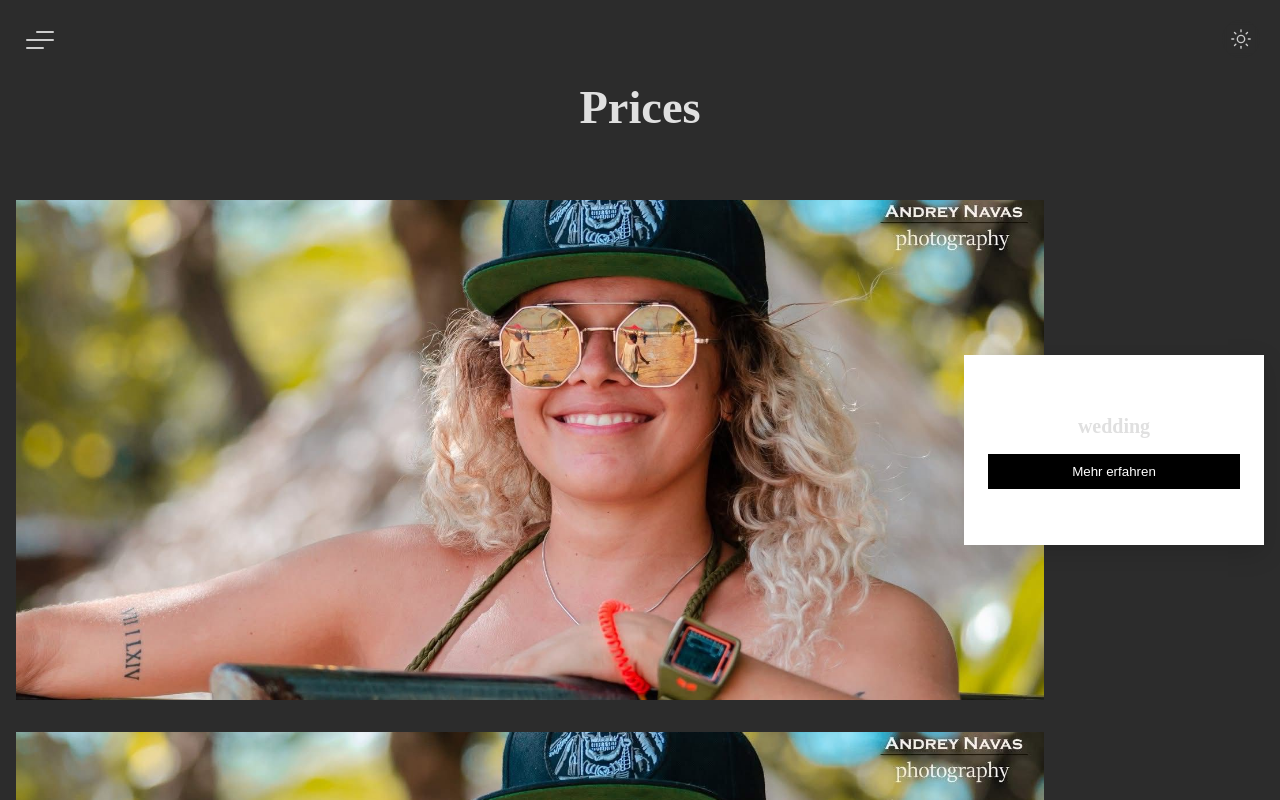
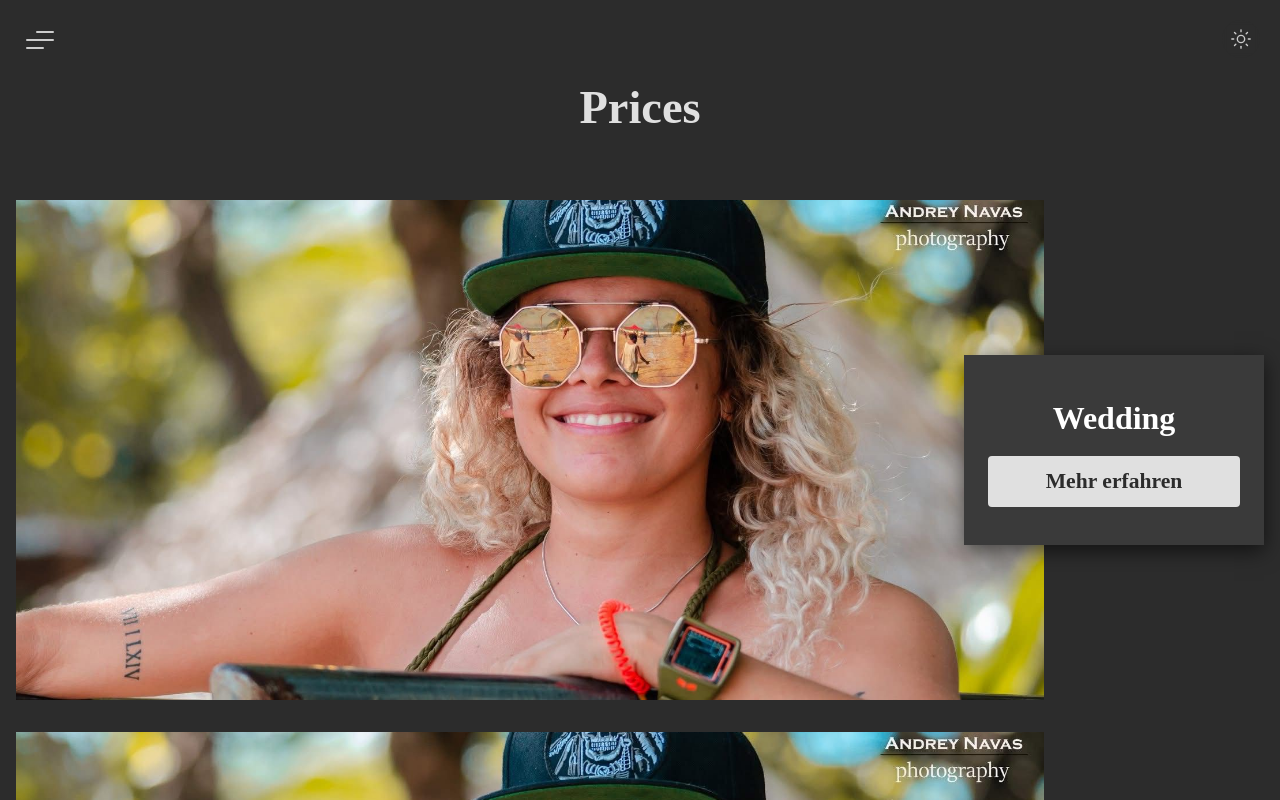
Before and after one commit to Alexis-j/portafolio-Navas-Frontend, a React (Create React App) app: page /pricing in a window 1280 px wide. Shown: the top 800 px of the page. Built offline with nearby package versions, Linux system fonts and the light colour scheme; no server answers.

Commit message:
terminando detalles de la pagina y aplicanto los temas

```diff
--- a/src/Data/pricingData.jsx
+++ b/src/Data/pricingData.jsx
@@ -1,7 +1,7 @@
 export const pricingData = [
   {
     id: "wedding-essential",
-    category: "wedding",
+    category: "Wedding",
     icon: "💍",
     title: "Essential Wedding",
     price: 900,
@@ -17,7 +17,7 @@ export const pricingData = [
   },
   {
     id: "wedding-complete",
-    category: "wedding",
+    category: "Wedding",
     icon: "💍",
     title: "Complete Wedding",
     price: 2500,
@@ -33,7 +33,7 @@ export const pricingData = [
   },
   {
     id: "wedding-premium",
-    category: "wedding",
+    category: "Wedding",
     icon: "💍",
     title: "Premium Wedding",
     price: 4500,
@@ -50,7 +50,7 @@ export const pricingData = [
   },
     {
     id: "family-essential",
-    category: "family-session",
+    category: "Family-Session",
     icon: "👨‍👩‍👧‍👦",
     title: "Essential Family Session",
     price: 900,
@@ -66,7 +66,7 @@ export const pricingData = [
   },
   {
     id: "family-complete",
-    category: "family-session",
+    category: "Family-Session",
     icon: "👨‍👩‍👧‍👦",
     title: "Complete Family Session",
     price: 2500,
@@ -83,7 +83,7 @@ export const pricingData = [
   },
   {
     id: "family-premium",
-    category: "family-session",
+    category: "Family-Session",
     icon: "👨‍👩‍👧‍👦",
     title: "Premium Family Session",
     price: 4500,
@@ -101,7 +101,7 @@ export const pricingData = [
   },
    {
     id: "couple-essential",
-    category: "couple-session",
+    category: "Couple-Session",
     icon: "💑",
     title: "Essential Couple Session",
     price: 900,
@@ -117,7 +117,7 @@ export const pricingData = [
   },
   {
     id: "couple-complete",
-    category: "couple-session",
+    category: "Couple-Session",
     icon: "💑",
     title: "Complete Couple Session",
     price: 2500,
@@ -134,7 +134,7 @@ export const pricingData = [
   },
   {
     id: "couple-premium",
-    category: "couple-session",
+    category: "Couple-Session",
     icon: "💑",
     title: "Premium Couple Session",
     price: 4500,
@@ -152,7 +152,7 @@ export const pricingData = [
   },
     {
     id: "brand-basic",
-    category: "brand",
+    category: "Brand",
     icon: "📸",
     title: "Brand basic",
     price: 400,
@@ -167,7 +167,7 @@ export const pricingData = [
   },
   {
     id: "brand-pro",
-    category: "brand",
+    category: "Brand",
     icon: "📸",
     title: "Brand Pro",
     price: 850,
@@ -214,7 +214,7 @@ export const pricingData = [
   },
   {
   id: "Monthly-content",
-  category: "Monthly-content",
+  category: "Monthly-Content",
   icon: "📸",
   title: "Monthly Content",
   price: 1200,
--- a/src/components/PricingCard/index.jsx
+++ b/src/components/PricingCard/index.jsx
@@ -1,4 +1,6 @@
-import { Button, Card, CardTitle, Desc, Icon, List, Note, Price } from './styles';
+import { Card, CardTitle, Desc, Icon, List, Note, Price } from './styles';
+
+import Button from "../ui/Button";
 
 export default function PriceCard({ data }) {
   return (
@@ -21,7 +23,7 @@ export default function PriceCard({ data }) {
 
       {data.note && <Note>{data.note}</Note>}
 
-      <Button>Anfrage senden</Button>
+      <Button variant='sendButton' >Anfrage senden</Button>
     </Card>
   );
 }
--- a/src/components/PricingCard/styles.jsx
+++ b/src/components/PricingCard/styles.jsx
@@ -4,10 +4,7 @@ export const Card = styled.div`
   background: #fff;
   padding: 32px 24px;
   text-align: center;
-  border: ${({ highlight }) =>
-    highlight ? "2px solid #000" : "1px solid #ddd"};
-  transform: ${({ highlight }) =>
-    highlight ? "scale(1.05)" : "none"};
+
 
   @media (max-width: 768px) {
     transform: none;
--- a/src/components/PricingSection/index.jsx
+++ b/src/components/PricingSection/index.jsx
@@ -1,5 +1,7 @@
 import { CategoryCard, CategoryPhoto, InfoBox, PhotoWrapper, Wrapper } from './styles';
 
+import Button from "../ui/Button";
+import { Link } from "react-router-dom";
 import Title from "../ui/Title"
 import { pricingData } from '../../Data/pricingData';
 
@@ -12,11 +14,17 @@ export default function PricingSection() {
   {categories.map(category => (
     <CategoryCard key={category}>
       <PhotoWrapper>
-        <CategoryPhoto src="/images/samily-sessiong.jpeg" alt="Family Session" />
+        <CategoryPhoto src="/images/family-sessiong.jpeg" alt="Family Session" />
       </PhotoWrapper>
       <InfoBox>
         <h2>{category.replace("-", " ")}</h2>
-        <button>Mehr erfahren</button>
+        <Button
+          as={Link}
+          to={`/pricing/${category}`}
+          variant="more"
+        >
+          Mehr erfahren
+        </Button>
       </InfoBox>
     </CategoryCard>
   ))}
--- a/src/components/PricingSection/styles.jsx
+++ b/src/components/PricingSection/styles.jsx
@@ -3,39 +3,33 @@ import styled from "styled-components";
 export const Wrapper = styled.div`
   display: flex;
   flex-direction: column;
-  gap: 32px;
+  gap: ${({ theme }) => theme.spacing(4)};
   align-items: center;
-  padding: 64px 16px;
-
+  padding: ${({ theme }) => theme.spacing(8)} ${({ theme }) => theme.spacing(2)};
 `;
-
 
 export const CategoryCard = styled.div`
   display: flex;
-  flex-direction: row;
   align-items: center;
   width: 100%;
   max-width: 1300px;
   min-height: 380px;
   justify-content: center;
 
-
   @media (max-width: 768px) {
-    flex-direction: column; // móvil: columna
+    flex-direction: column;
     min-height: auto;
   }
 `;
 
-
 export const PhotoWrapper = styled.div`
   flex: 1;
-  width:600px;
+  width: 600px;
   height: 500px;
   overflow: hidden;
   display: flex;
   justify-content: center;
   align-items: center;
-
 
   @media (max-width: 768px) {
     width: 100%;
@@ -47,57 +41,47 @@ export const CategoryPhoto = styled.img`
   width: 100%;
   height: 100%;
   object-fit: cover;
-  object-position: center;
-  transition: transform 0.3s;
-  border:none;
+  transition: transform 0.3s ease;
+  border: none;
 
   &:hover {
-    transform: scale(1.05);
+    transform: scale(1.02);
   }
 `;
 
-
 export const InfoBox = styled.div`
-  background: #fff;
-  padding: 16px 24px;
+  padding: ${({ theme }) => theme.spacing(2)} ${({ theme }) => theme.spacing(3)};
   flex: 0 0 300px;
-  box-shadow: 0 8px 24px rgba(0,0,0,0.15);
   display: flex;
   flex-direction: column;
   justify-content: center;
   min-height: 190px;
 
+  background: ${({ theme }) => theme.components.reviews.textBox.background};
+  color: ${({ theme }) => theme.components.reviews.textBox.text};
+  box-shadow: ${({ theme }) => theme.components.reviews.textBox.shadow};
 
   margin-left: -80px;
   z-index: 2;
 
   h2 {
-    margin: 0 0 12px 0;
-    font-size: 20px;
+    margin-bottom: ${({ theme }) => theme.spacing(1.5)};
+    font-size: ${({ theme }) => theme.fontSizes.xl};
+    color: ${({ theme }) => theme.components.reviews.textBox.name};
     text-align: center;
   }
 
   button {
-    padding: 10px 16px;
-    border: none;
-    background: #000;
-    color: #fff;
+    padding: ${({ theme }) => theme.spacing(1.25)} ${({ theme }) => theme.spacing(2)};
     cursor: pointer;
-    transition: all 0.3s;
-
-    &:hover {
-      background: #333;
-      transform: scale(1.05);
-    }
+    border-radius: 0;
   }
 
   @media (max-width: 768px) {
     margin-left: 0;
     width: 100%;
-    margin-top: 0;
     max-height: 150px;
     z-index: 1;
     box-shadow: none;
-
   }
 `;
--- a/src/components/ui/Button/styles.jsx
+++ b/src/components/ui/Button/styles.jsx
@@ -54,13 +54,6 @@ export const StyledButton = styled.button`
           margin: 1rem 0 2rem 0;
           max-width: 600px;
         `;
-
-      default:
-        return css`
-          background-color: ${theme.colors.primary};
-          color: ${theme.colors.background};
-        `;
-
         case "portfolio":
           return css`
             min-width: 150px;
@@ -80,14 +73,33 @@ export const StyledButton = styled.button`
             font-size: 24px;
             font-weight: 700;
           `;
-                case "send":
+        case "send":
         return css`
           background-color: ${theme.colors.sendButton};
           color: #fff;
+          transition: transform 0.3s ease;
+
           &:hover {
-            background-color: ${theme.colors.secondary};
+          transform: scale(1.05);
           }
         `;
+
+        case"more":
+        return css`
+        background-color: ${theme.colors.border};
+        color: ${theme.colors.background};
+        transition: transform 0.3s ease;
+
+        &:hover {
+        transform: scale(1.05);
+        }
+      `;
+
+        default:
+          return css`
+            background-color: ${theme.colors.primary};
+            color: ${theme.colors.background};
+          `;
     }
   }}
 
```
Also changed, not shown: public/images/family-sessiong.jpeg (renamed from public/images/samily-sessiong.jpeg).
